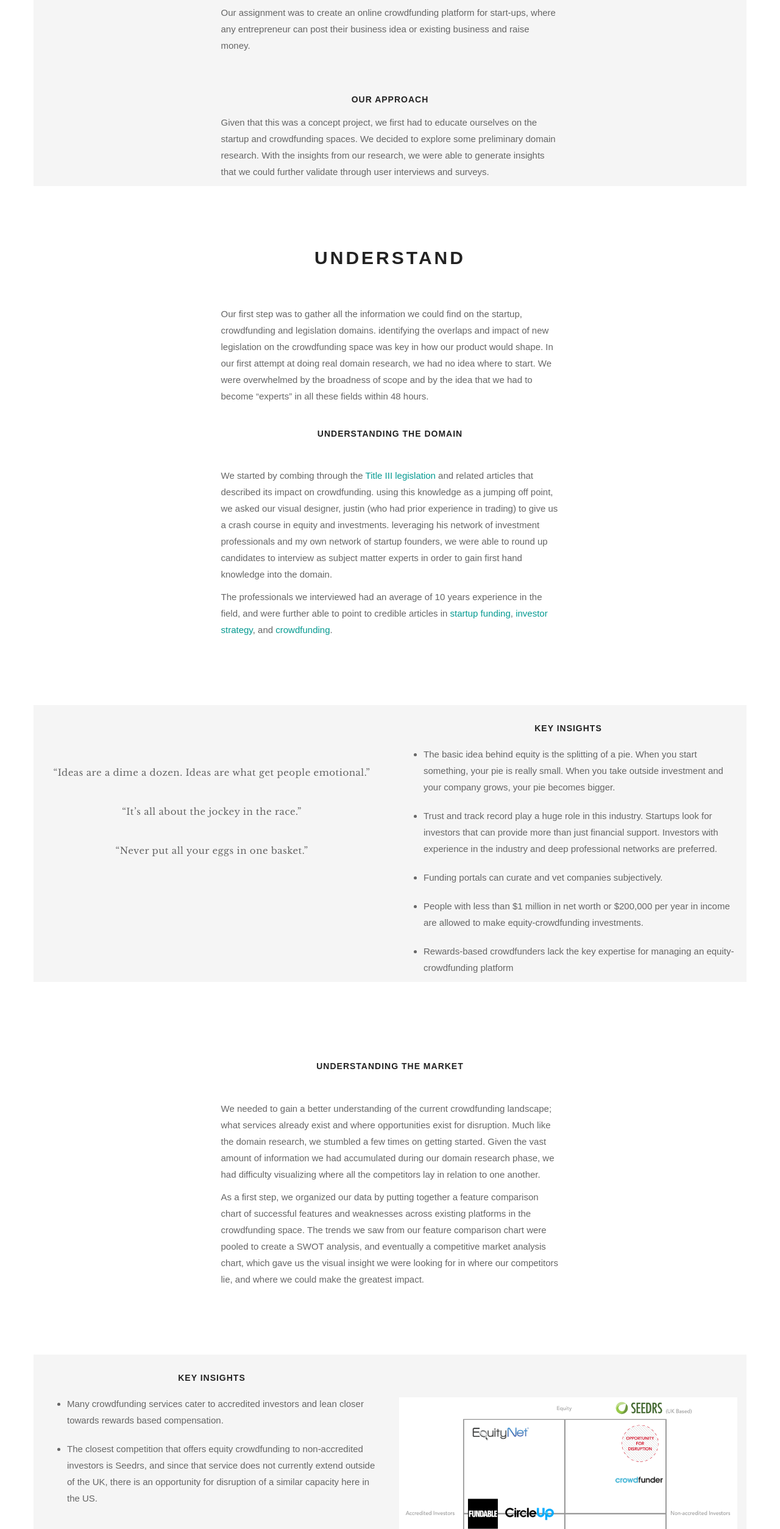
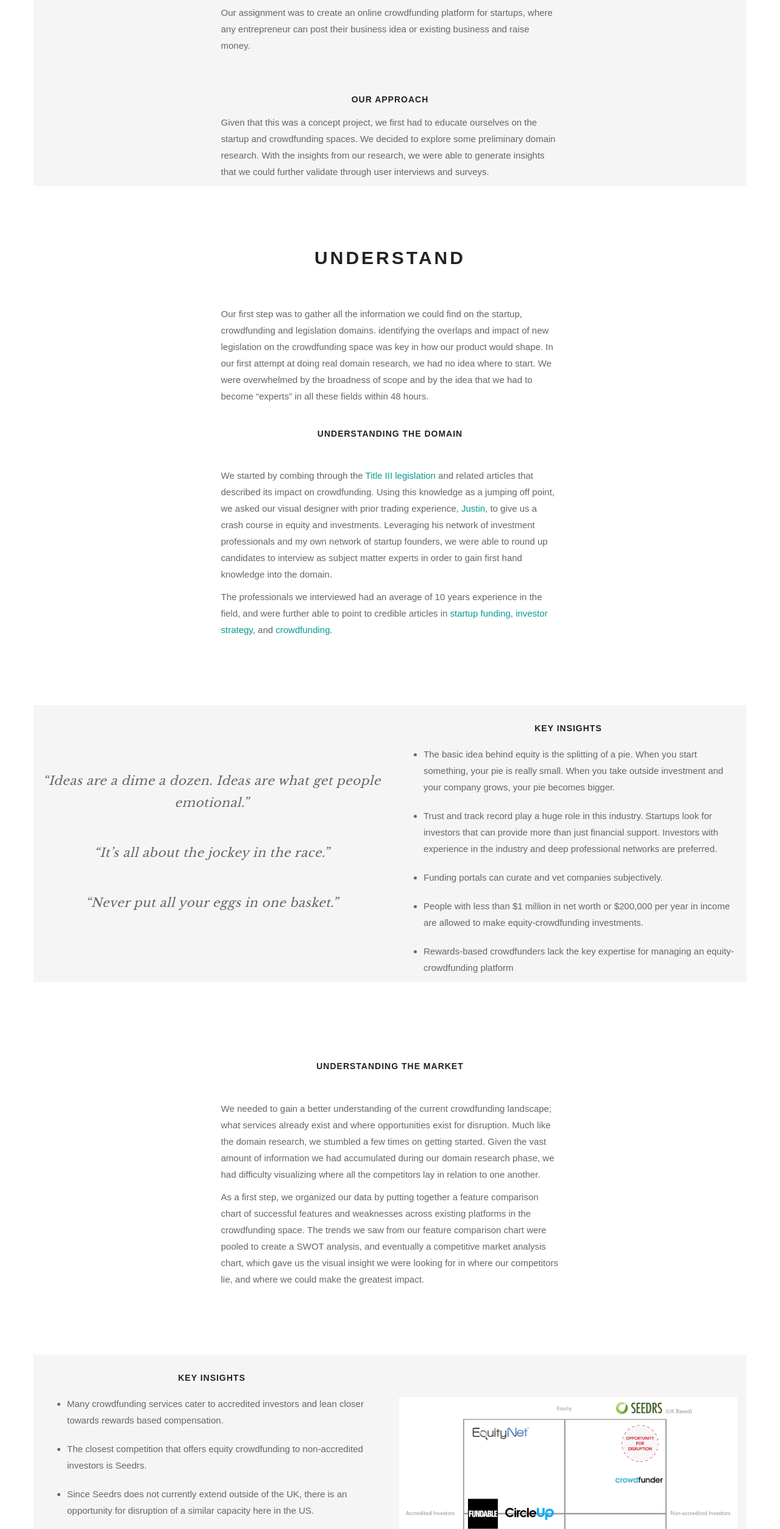
Before and after one commit to venxlab/portfolio-site, a plain HTML site: page align.html in a window 1280 px wide. Shown: the part 1027-3534 px from the top of the page at 61% size. Drawn offline with nearby package versions, Linux system fonts and the light colour scheme.

Commit message:
adjust align content and styling

```diff
--- a/align.html
+++ b/align.html
@@ -99,12 +99,15 @@
 					<br>
 					<br>
 					<h2 class='pfblock-header'>The Brief</h2>
-					<p>In October 2015, The U.S. Securities and Exchange Commission voted to approve the final rules permitting companies to offer and sell securities through online equity crowdfunding. Small and medium-sized startups with limited access to high stakes investors could now raise capital for their enterprises by offering equity to anyone, rich or poor, accredited or unaccredited.
+					<p>
+						In October 2015, The U.S. Securities and Exchange Commission voted to approve the final rules permitting companies to offer and sell securities through online equity crowdfunding. Small and medium-sized startups with limited access to high stakes investors could now raise capital for their enterprises by offering equity to anyone, rich or poor, accredited or unaccredited.
 					</p>
-					<p>Our assignment was to create an online crowdfunding platform for start-ups, where any entrepreneur can post their business idea or existing business and raise money.</p>
+					<p>
+						Our assignment was to create an online crowdfunding platform for startups, where any entrepreneur can post their business idea or existing business and raise money.</p>
 					<br>
 					<h3 class='pfblock-title'>Our Approach</h3>
-					<p>Given that this was a concept project, we first had to educate ourselves on the startup and crowdfunding spaces. We decided to explore some preliminary domain research. With the insights from our research, we were able to generate insights that we could further validate through user interviews and surveys.
+					<p>
+						Given that this was a concept project, we first had to educate ourselves on the startup and crowdfunding spaces. We decided to explore some preliminary domain research. With the insights from our research, we were able to generate insights that we could further validate through user interviews and surveys.
 					</p>
 				</div>
 			</div>
@@ -116,7 +119,9 @@
 			<div class="row pfblock">
 				<div class='col-md-6 col-md-offset-3'>
 					<h2 class='pfblock-header'>Understand</h2>
-					<p>Our first step was to gather all the information we could find on the startup, crowdfunding and legislation domains. identifying the overlaps and impact of new legislation on the crowdfunding space was key in how our product would shape. In our first attempt at doing real domain research, we had no idea where to start. We were overwhelmed by the broadness of scope and by the idea that we had to become “experts” in all these fields within 48 hours.</p>
+					<p>
+						Our first step was to gather all the information we could find on the startup, crowdfunding and legislation domains. identifying the overlaps and impact of new legislation on the crowdfunding space was key in how our product would shape. In our first attempt at doing real domain research, we had no idea where to start. We were overwhelmed by the broadness of scope and by the idea that we had to become “experts” in all these fields within 48 hours.
+					</p>
 				</div>
 
 				<div class="col-md-6 col-md-offset-3 fadeinup">
@@ -127,9 +132,13 @@
 
 
 
-					<p>We started by combing through the <a href='https://www.sec.gov/news/pressrelease/2015-249.html'>Title III legislation</a> and related articles that described its impact on crowdfunding. using this knowledge as a jumping off point, we asked our visual designer, justin (who had prior experience in trading) to give us a crash course in equity and investments. leveraging his network of investment professionals and my own network of startup founders, we were able to round up candidates to interview as subject matter experts in order to gain first hand knowledge into the domain.</p>
+					<p>
+						We started by combing through the <a href='https://www.sec.gov/news/pressrelease/2015-249.html'>Title III legislation</a> and related articles that described its impact on crowdfunding. Using this knowledge as a jumping off point, we asked our visual designer with prior trading experience, <a href="https://www.linkedin.com/in/justinsamuelmartin">Justin</a>, to give us a crash course in equity and investments. Leveraging his network of investment professionals and my own network of startup founders, we were able to round up candidates to interview as subject matter experts in order to gain first hand knowledge into the domain.
+					</p>
 
-					<p>The professionals we interviewed had an average of 10 years experience in the field, and were further able to point to credible articles in <a href='http://fundersandfounders.com/how-funding-works-splitting-equity/'>startup funding</a>, <a href='http://www.entrepreneur.com/article/25162'>investor strategy</a>, and <a href='http://www.entrepreneur.com/article/250355'>crowdfunding</a>.</p>
+					<p>
+						The professionals we interviewed had an average of 10 years experience in the field, and were further able to point to credible articles in <a href='http://fundersandfounders.com/how-funding-works-splitting-equity/'>startup funding</a>, <a href='http://www.entrepreneur.com/article/25162'>investor strategy</a>, and <a href='http://www.entrepreneur.com/article/250355'>crowdfunding</a>.
+					</p>
 
 				</div>
 
@@ -143,23 +152,23 @@
  -->
 				<div class="col-md-6 insights-container-image">
 
-					<div class="pfblock-header wow fadeInUp">
+					<div class="pfblock-header">
 
-						<div class="pfblock-subtitle">
+						<div class="pfblock-subtitle quote wow fadeInUp">
 							<br>
 							<p>
 								“Ideas are a dime a dozen. Ideas are what get people emotional.”
 							</p>
 						</div>
 
-						<div class="pfblock-subtitle">
+						<div class="pfblock-subtitle quote wow fadeInUp">
 							<br>
 							<p>
 								“It’s all about the jockey in the race.”
 							</p>
 						</div>
 
-						<div class="pfblock-subtitle">
+						<div class="pfblock-subtitle quote wow fadeInUp">
 							<br>
 							<p>
 								“Never put all your eggs in one basket.”
@@ -220,7 +229,10 @@
 							Many crowdfunding services cater to accredited investors and lean closer towards rewards based compensation.
 						</li>
 						<li>
-							The closest competition that offers equity crowdfunding to non-accredited investors is Seedrs, and since that service does not currently extend outside of the UK, there is an opportunity for disruption of a similar capacity here in the US.
+							The closest competition that offers equity crowdfunding to non-accredited investors is Seedrs.
+						</li>
+						<li>
+							Since Seedrs does not currently extend outside of the UK, there is an opportunity for disruption of a similar capacity here in the US.
 						</li>
 					</ul>
 				</div>
@@ -285,7 +297,13 @@
 							71% choose to invest in stocks/options
 						</li>
 						<li>
-							Our original assumption of the assumed awareness of opportunity people thought they had was invalidated. Our survey indicated that users were not aware of these investment opportunities or how to take advantage of them. A certain degree of education would be necessary.
+							Our original assumption of the assumed awareness of opportunity people thought they had was invalidated.
+						</li>
+						<li>
+							Our survey indicated that users were not aware of these investment opportunities or how to take advantage of them.
+						</li>
+						<li>
+							A certain degree of education in crowdfunding and investing would be necessary.
 						</li>
 					</ul>
 				</div>
@@ -324,23 +342,23 @@
 				</div>
 
 				<div class='col-md-6 insights-container-image fadeInUp'>
-					<div class="pfblock-header wow fadeInUp">
+					<div class="pfblock-header">
 
-						<div class="pfblock-subtitle">
+						<div class="pfblock-subtitle quote wow fadeInUp">
 							<br>
 							<p>
 								“I want to help the community.”
 							</p>
 						</div>
 
-						<div class="pfblock-subtitle">
+						<div class="pfblock-subtitle quote wow fadeInUp">
 							<br>
 							<p>
 								“I like feeling like I'm part of something.”
 							</p>
 						</div>
 
-						<div class="pfblock-subtitle">
+						<div class="pfblock-subtitle quote wow fadeInUp">
 							<br>
 							<p>
 								“This whole idea of investing seems intimidating.”
--- a/assets/css/style.css
+++ b/assets/css/style.css
@@ -148,6 +148,11 @@ body p span{
 /*	top: 50%;
   transform: translateY(-50%);
 */}
+
+.insights-container-image .quote {
+	font-style: italic;
+  font-size: 20px;
+}
 
 /* ---------------------------------------------- /*
  * Transition elsements
```
